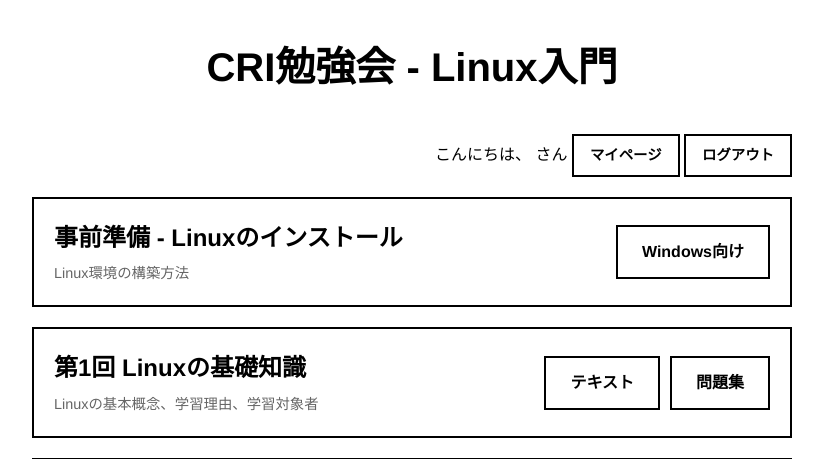
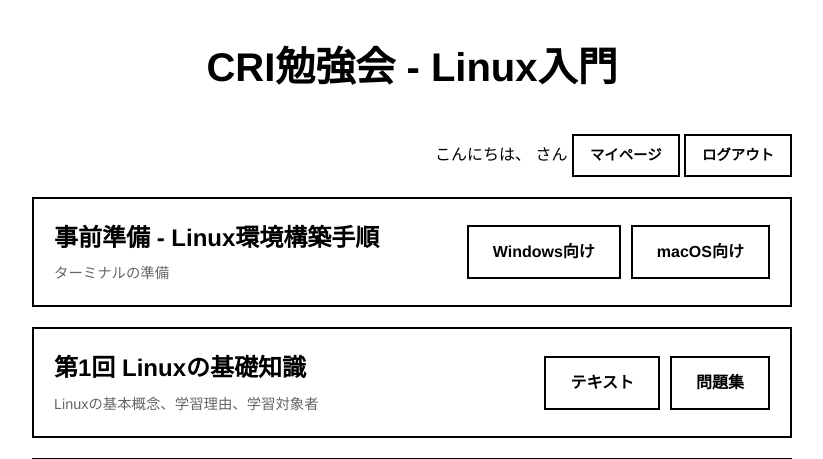
Before and after one commit to nzmdesign/cri-study-linux-web-app, a FastAPI app: template templates/index.html in a window 1280 px wide. Shown: the top 459 px of the page, without its empty margins (228-1051 px from the left). Run offline with FastAPI, Linux system fonts and the light colour scheme; the template is opened without the code that fills it, so the values that code supplies are empty; parts of the project's set-up code (start-up, migrations or seed data) failed here and were passed over.

Commit message:
Support macOS

```diff
--- a/templates/index.html
+++ b/templates/index.html
@@ -27,11 +27,12 @@
 
         <div class="exam-item">
           <div class="exam-header">
-            <h2>事前準備 - Linuxのインストール</h2>
-            <p>Linux環境の構築方法</p>
+            <h2>事前準備 - Linux環境構築手順</h2>
+            <p>ターミナルの準備</p>
           </div>
           <div class="exam-actions">
             <a href="/setup/windows" class="btn">Windows向け</a>
+            <a href="/setup/mac" class="btn">macOS向け</a>
           </div>
         </div>
 
```
Also changed, not shown: content/setup/mac.html (+11 -1 lines).
